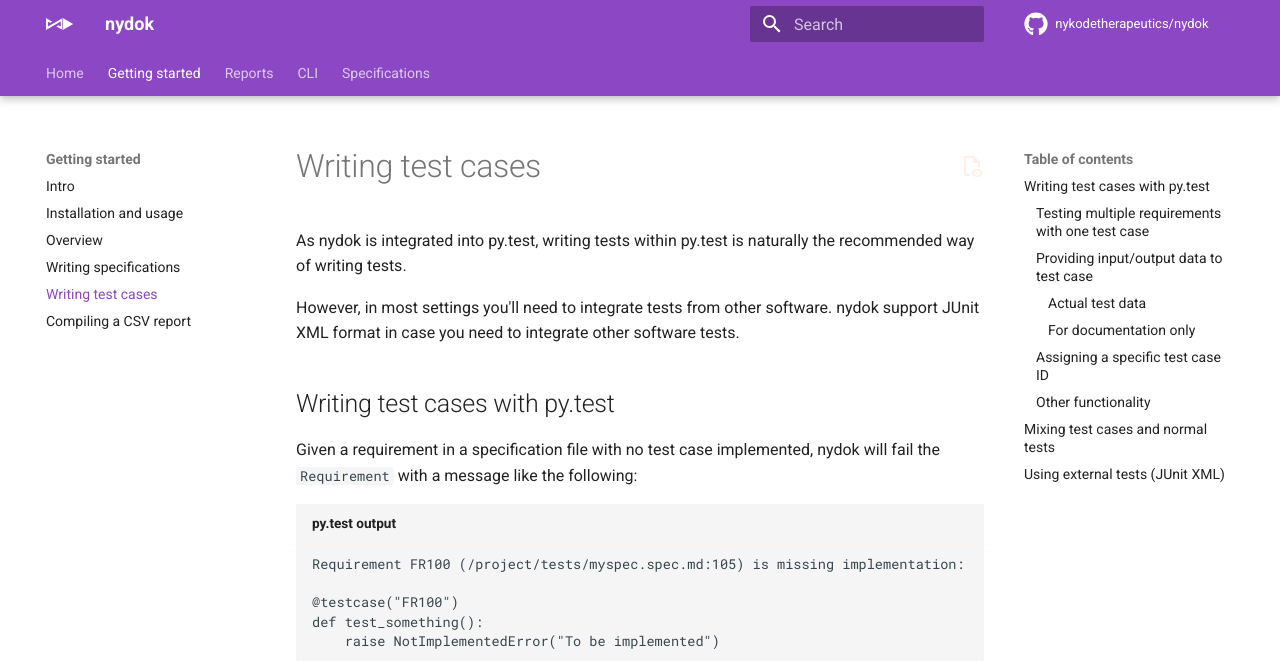
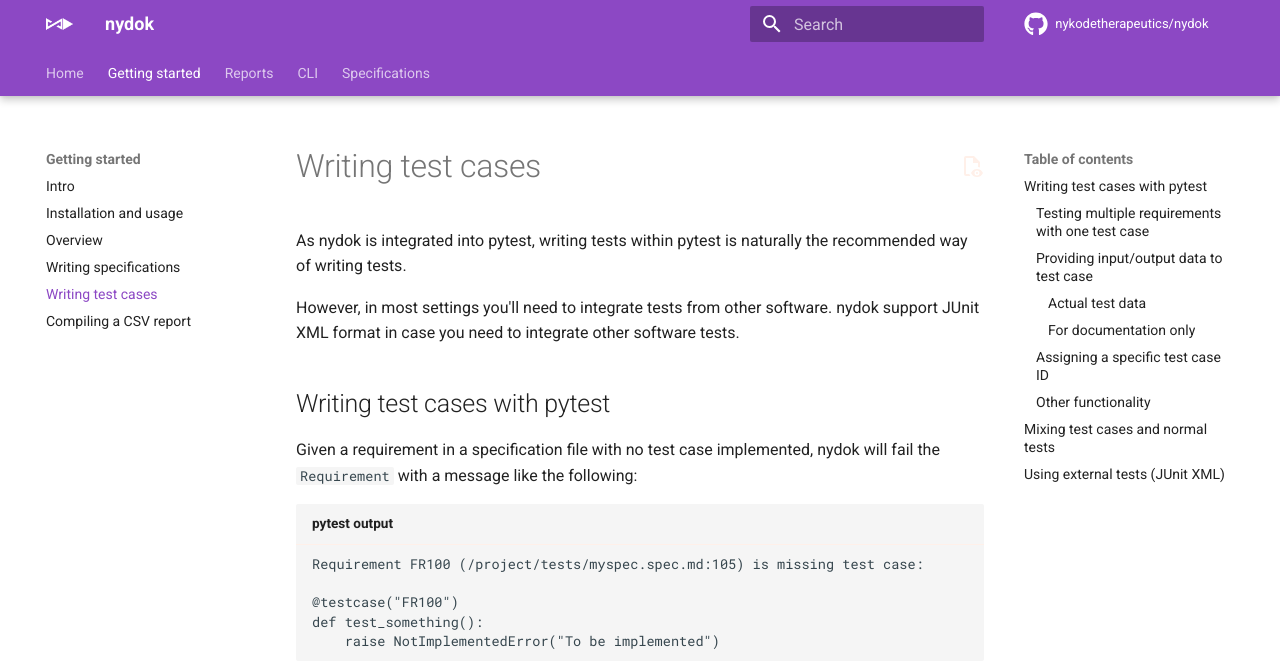
Before and after one commit to nykodetherapeutics/nydok, an MkDocs documentation site: the page built from docs/writing-tests.md, in a window 1280 px wide and 900 px high. Shown: the top 661 px of the window. Built offline with MkDocs 1.6.1 and Material for MkDocs 9.7.7, drawn with Linux system fonts in a browser that asks for light colours; comment, search, counter and statistics services are not loaded; some of the changed text lies outside the part shown.

Commit message:
docs: use pytest instead of py.test and refresh the example output

````diff
--- a/docs/writing-tests.md
+++ b/docs/writing-tests.md
@@ -1,16 +1,16 @@
 # Writing test cases
 
-As nydok is integrated into py.test, writing tests within py.test is naturally the recommended way of writing tests.
+As nydok is integrated into pytest, writing tests within pytest is naturally the recommended way of writing tests.
 
 However, in most settings you'll need to integrate tests from other software. nydok support JUnit XML format in case you need to integrate other software tests.
 
 
-## Writing test cases with py.test
+## Writing test cases with pytest
 
 Given a requirement in a specification file with no test case implemented, nydok will fail the `Requirement` with a message like the following:
 
-``` title="py.test output"
-Requirement FR100 (/project/tests/myspec.spec.md:105) is missing implementation:
+``` title="pytest output"
+Requirement FR100 (/project/tests/myspec.spec.md:105) is missing test case:
 
 @testcase("FR100")
 def test_something():
@@ -134,7 +134,7 @@ def test_something():
 
 ## Mixing test cases and normal tests
 
-Since nydok integrates with py.test, it can run your requirements, test cases and normal unit tests in one go. You therefore have the possibility to mix and match like the following:
+Since nydok integrates with pytest, it can run your requirements, test cases and normal unit tests in one go. You therefore have the possibility to mix and match like the following:
 
 ```python title="Mixing test cases and normal unit tests"
 
````
Also changed, not shown: README.md (+5 -5 lines), docs/csv-report.md (+1 -1 lines), docs/installation.md (+4 -4 lines), docs/overview.md (+4 -4 lines), docs/writing-specifications.md (+2 -2 lines).
